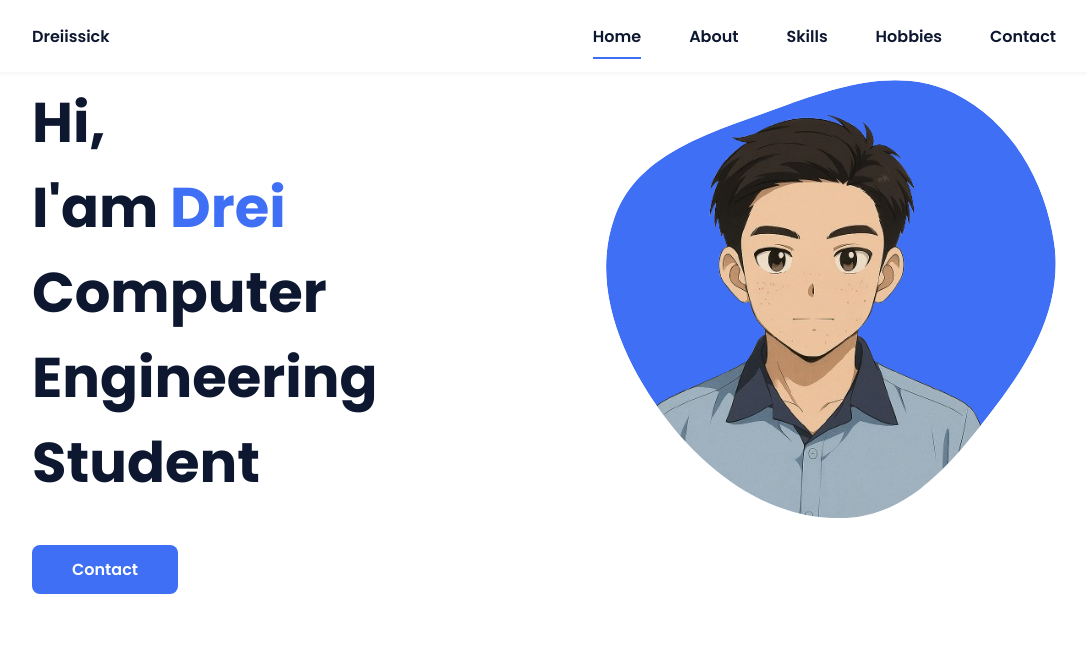
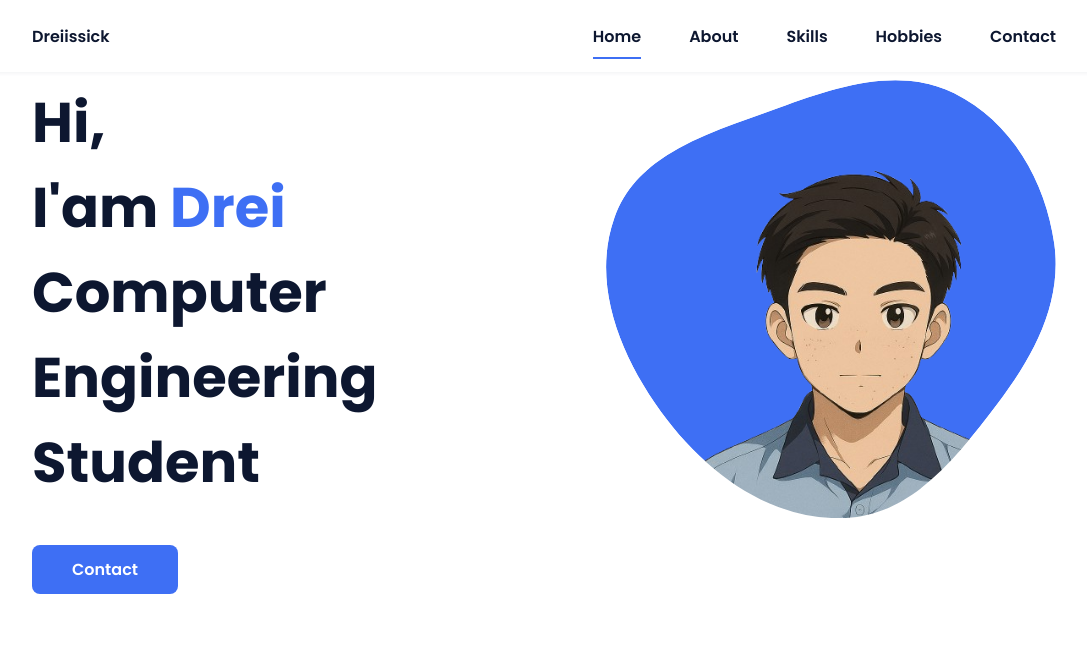
Before and after one commit to dreiissick/PORTFOLIO., a plain HTML site: page index.html in a window 1280 px wide. Shown: the top 652 px of the page, without its empty margins (96-1183 px from the left). Drawn offline with nearby package versions, Linux system fonts and the light colour scheme.

Commit message:
Update index.html

```diff
--- a/index.html
+++ b/index.html
@@ -68,7 +68,7 @@
                         </mask>
                         <g mask="url(#mask0)">
                             <path d="M9.19024 145.964C34.0253 76.5814 114.865 54.7299 184.111 29.4823C245.804 6.98884 311.86 -14.9503 370.735 14.143C431.207 44.026 467.948 107.508 477.191 174.311C485.897 237.229 454.931 294.377 416.506 344.954C373.74 401.245 326.068 462.801 255.442 466.189C179.416 469.835 111.552 422.137 65.1576 361.805C17.4835 299.81 -17.1617 219.583 9.19024 145.964Z"/>
-                            <image class="home__blob-img" x="0" y="20" href="mewb.png"/>
+                            <image class="home__blob-img" x="50" y="80" href="mewb.png"/>
                         </g>
                     </svg>
                 </div>
```
